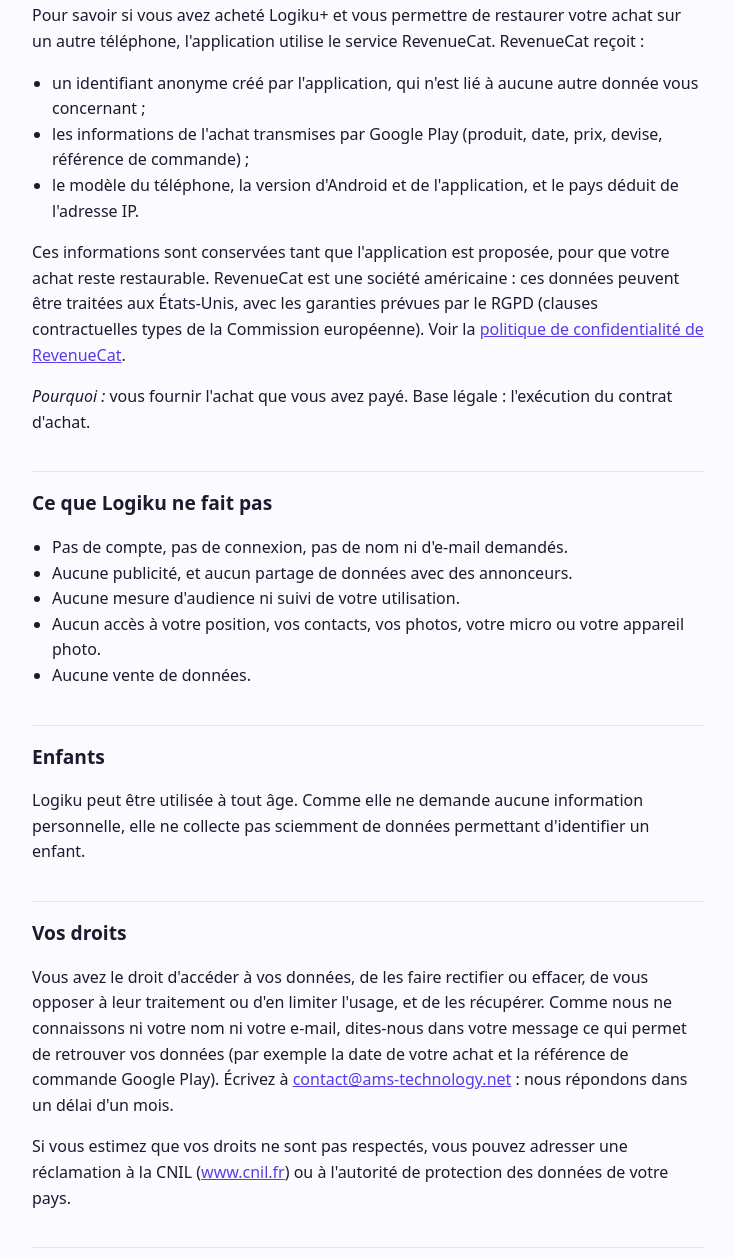
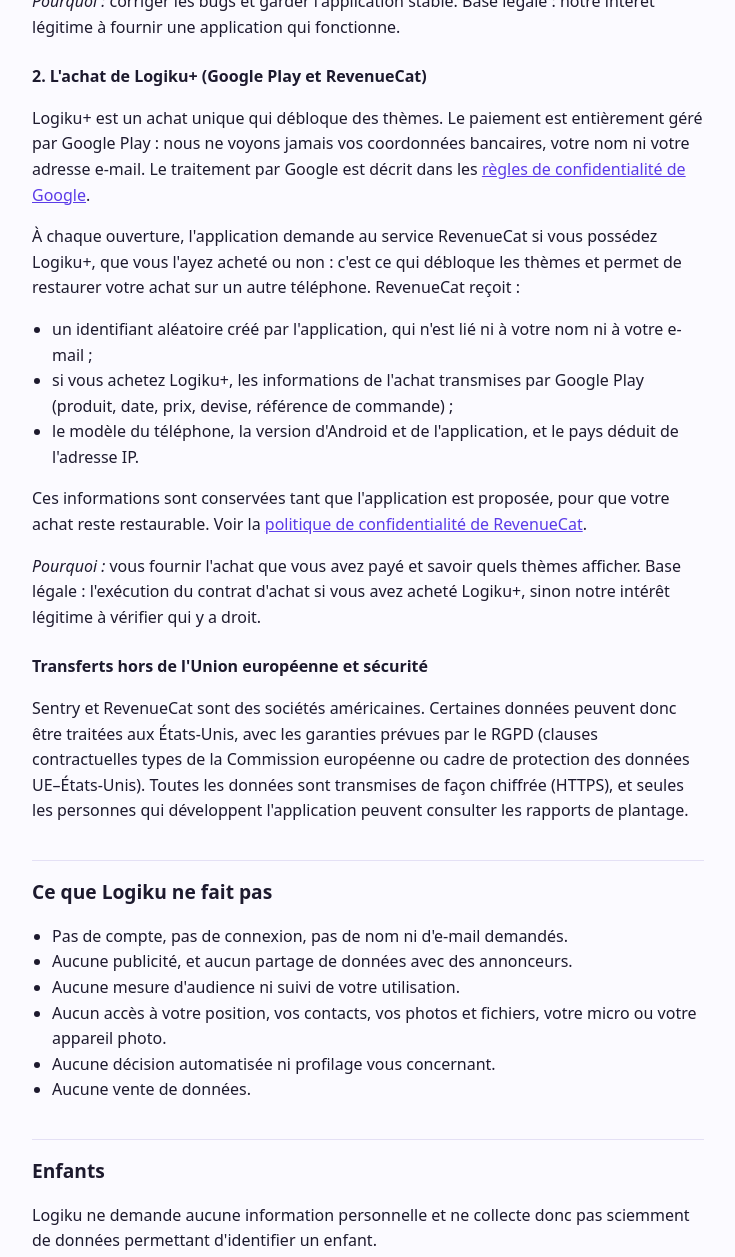
Before and after one commit to anasindev/logiku-legal, a plain HTML site: page confidentialite/index.html in a window 1280 px wide. Shown: the part 1301-2558 px from the top of the page, without its empty margins (272-1007 px from the left). Drawn offline with Linux system fonts and the light colour scheme.

Commit message:
docs: update privacy policy

```diff
--- a/confidentialite/index.html
+++ b/confidentialite/index.html
@@ -4,6 +4,7 @@
     <meta charset="utf-8" />
     <meta name="viewport" content="width=device-width, initial-scale=1" />
     <title>Logiku — Politique de confidentialité</title>
+    <meta name="color-scheme" content="light dark" />
     <meta
       name="description"
       content="Quelles données l'application Logiku utilise, pourquoi, et quels sont vos droits."
@@ -75,17 +76,17 @@
   <body>
     <main>
       <h1>Politique de confidentialité de Logiku</h1>
-      <p class="meta">En vigueur depuis le 19 novembre 2026.</p>
+      <p class="meta">En vigueur depuis le <time datetime="2026-11-19">19 novembre 2026</time>.</p>
 
-      <div class="summary">
+      <section class="summary" aria-label="En bref">
         <p>
           <strong>En bref :</strong> Logiku n'a pas de compte, pas de publicité et ne mesure pas
           votre utilisation de l'application. Vos parties, votre progression et vos réglages restent
           sur votre téléphone. Seules deux choses quittent le téléphone, sans votre nom ni votre
-          e-mail : un rapport anonyme quand l'application plante, et les informations nécessaires à
-          l'achat de Logiku+.
+          e-mail : un rapport technique quand l'application plante, et une vérification de l'achat
+          de Logiku+.
         </p>
-      </div>
+      </section>
 
       <h2>Qui est responsable de vos données</h2>
       <p>
@@ -98,9 +99,14 @@
       <p>
         Votre partie en cours, votre progression dans le parcours, vos badges, votre série de
         grilles du jour, vos statistiques et vos réglages (thème, sons, vibrations, aides) sont
-        enregistrés uniquement sur votre téléphone. Ils ne nous sont jamais envoyés. Ils sont
-        effacés quand vous désinstallez l'application ou effacez ses données dans les réglages du
-        téléphone.
+        enregistrés uniquement sur votre téléphone. Ils ne nous sont jamais envoyés.
+      </p>
+      <p>
+        Si la sauvegarde Android est activée sur votre téléphone, Android peut copier ces données
+        dans votre compte Google pour les restaurer sur un nouveau téléphone. Cette copie est gérée
+        par Google, selon vos réglages Android ; nous n'y avons pas accès. Les données sont effacées
+        du téléphone quand vous désinstallez l'application ou effacez ses données dans les réglages
+        du téléphone.
       </p>
 
       <h2>Ce qui quitte votre téléphone</h2>
@@ -108,13 +114,22 @@
       <h3>1. Les rapports de plantage (Sentry)</h3>
       <p>
         Quand l'application rencontre une erreur ou plante, elle envoie un rapport à notre
-        prestataire Sentry pour que nous puissions corriger le problème. Ce rapport contient :
+        prestataire Sentry pour que nous puissions corriger le problème. Rien n'est envoyé tant que
+        l'application fonctionne normalement. Ce rapport contient :
       </p>
       <ul>
         <li>la description technique de l'erreur et l'endroit du code où elle s'est produite ;</li>
-        <li>la version de l'application, le modèle du téléphone et la version d'Android ;</li>
         <li>
-          le nom des derniers écrans ouverts et des dernières actions faites dans l'application.
+          des informations techniques sur le téléphone : modèle, version d'Android, langue, fuseau
+          horaire, mémoire et batterie disponibles, version de l'application ;
+        </li>
+        <li>
+          le nom des derniers écrans ouverts, des derniers boutons touchés et les derniers messages
+          techniques de l'application ;
+        </li>
+        <li>
+          un identifiant aléatoire propre à cette installation de l'application, qui permet de
+          savoir si plusieurs plantages viennent du même téléphone.
         </li>
       </ul>
       <p>
@@ -135,17 +150,18 @@
         <a href="https://policies.google.com/privacy?hl=fr">règles de confidentialité de Google</a>.
       </p>
       <p>
-        Pour savoir si vous avez acheté Logiku+ et vous permettre de restaurer votre achat sur un
-        autre téléphone, l'application utilise le service RevenueCat. RevenueCat reçoit :
+        À chaque ouverture, l'application demande au service RevenueCat si vous possédez Logiku+,
+        que vous l'ayez acheté ou non : c'est ce qui débloque les thèmes et permet de restaurer
+        votre achat sur un autre téléphone. RevenueCat reçoit :
       </p>
       <ul>
         <li>
-          un identifiant anonyme créé par l'application, qui n'est lié à aucune autre donnée vous
-          concernant ;
+          un identifiant aléatoire créé par l'application, qui n'est lié ni à votre nom ni à votre
+          e-mail ;
         </li>
         <li>
-          les informations de l'achat transmises par Google Play (produit, date, prix, devise,
-          référence de commande) ;
+          si vous achetez Logiku+, les informations de l'achat transmises par Google Play (produit,
+          date, prix, devise, référence de commande) ;
         </li>
         <li>
           le modèle du téléphone, la version d'Android et de l'application, et le pays déduit de
@@ -154,15 +170,23 @@
       </ul>
       <p>
         Ces informations sont conservées tant que l'application est proposée, pour que votre achat
-        reste restaurable. RevenueCat est une société américaine : ces données peuvent être traitées
-        aux États-Unis, avec les garanties prévues par le RGPD (clauses contractuelles types de la
-        Commission européenne). Voir la
+        reste restaurable. Voir la
         <a href="https://www.revenuecat.com/privacy/">politique de confidentialité de RevenueCat</a
         >.
       </p>
       <p>
-        <em>Pourquoi :</em> vous fournir l'achat que vous avez payé. Base légale : l'exécution du
-        contrat d'achat.
+        <em>Pourquoi :</em> vous fournir l'achat que vous avez payé et savoir quels thèmes afficher.
+        Base légale : l'exécution du contrat d'achat si vous avez acheté Logiku+, sinon notre
+        intérêt légitime à vérifier qui y a droit.
+      </p>
+
+      <h3>Transferts hors de l'Union européenne et sécurité</h3>
+      <p>
+        Sentry et RevenueCat sont des sociétés américaines. Certaines données peuvent donc être
+        traitées aux États-Unis, avec les garanties prévues par le RGPD (clauses contractuelles
+        types de la Commission européenne ou cadre de protection des données UE–États-Unis). Toutes
+        les données sont transmises de façon chiffrée (HTTPS), et seules les personnes qui
+        développent l'application peuvent consulter les rapports de plantage.
       </p>
 
       <h2>Ce que Logiku ne fait pas</h2>
@@ -171,25 +195,26 @@
         <li>Aucune publicité, et aucun partage de données avec des annonceurs.</li>
         <li>Aucune mesure d'audience ni suivi de votre utilisation.</li>
         <li>
-          Aucun accès à votre position, vos contacts, vos photos, votre micro ou votre appareil
-          photo.
+          Aucun accès à votre position, vos contacts, vos photos et fichiers, votre micro ou votre
+          appareil photo.
         </li>
+        <li>Aucune décision automatisée ni profilage vous concernant.</li>
         <li>Aucune vente de données.</li>
       </ul>
 
       <h2>Enfants</h2>
       <p>
-        Logiku peut être utilisée à tout âge. Comme elle ne demande aucune information personnelle,
-        elle ne collecte pas sciemment de données permettant d'identifier un enfant.
+        Logiku ne demande aucune information personnelle et ne collecte donc pas sciemment de
+        données permettant d'identifier un enfant.
       </p>
 
       <h2>Vos droits</h2>
       <p>
-        Vous avez le droit d'accéder à vos données, de les faire rectifier ou effacer, de vous
-        opposer à leur traitement ou d'en limiter l'usage, et de les récupérer. Comme nous ne
-        connaissons ni votre nom ni votre e-mail, dites-nous dans votre message ce qui permet de
-        retrouver vos données (par exemple la date de votre achat et la référence de commande Google
-        Play). Écrivez à
+        Vous avez le droit d'accéder à vos données, de les faire rectifier ou effacer, d'en limiter
+        l'usage, et de les récupérer. Vous pouvez aussi vous opposer à tout moment aux traitements
+        fondés sur notre intérêt légitime. Comme nous ne connaissons ni votre nom ni votre e-mail,
+        dites-nous dans votre message ce qui permet de retrouver vos données (par exemple la date de
+        votre achat et la référence de commande Google Play). Écrivez à
         <a href="mailto:contact@ams-technology.net">contact@ams-technology.net</a> : nous répondons
         dans un délai d'un mois.
       </p>
```
